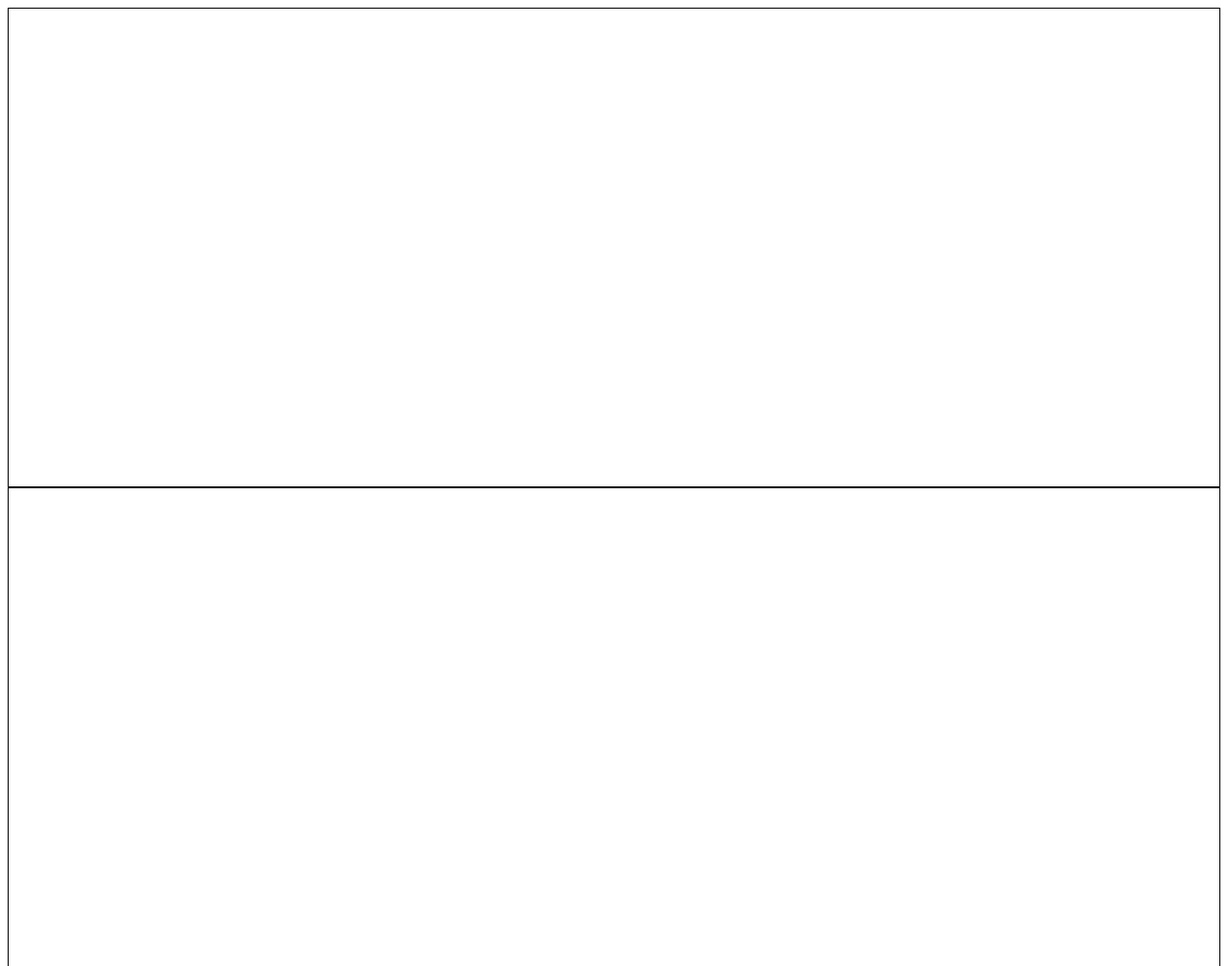
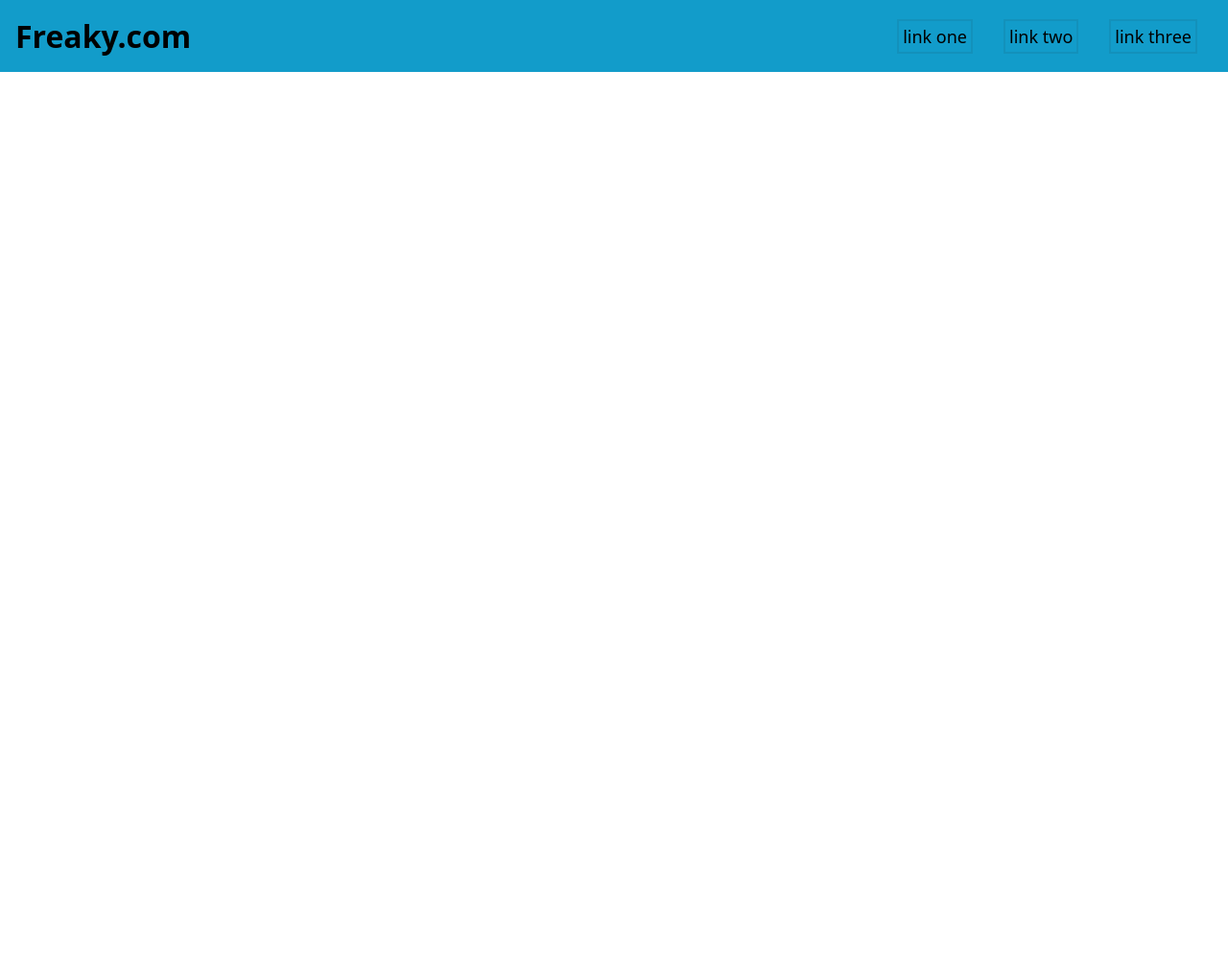
Before and after one commit to Andy08gtr/new_test, a plain HTML site: page index.html in a window 1280 px wide. Shown: the top 1007 px of the page at 96% size. After the commit the page ends 800 px from the top, so only its background shows below. Drawn offline with Linux system fonts and the light colour scheme.

Commit message:
Decide the layout of the website, the holy grail
Not much to say, but i still got a lot to do.

```diff
--- a/index.html
+++ b/index.html
@@ -6,7 +6,14 @@
         <title>500 hundred cigarettes</title>
     </head>
     <body>
-        <div class="header"></div>
+        <div class="header">
+            <div class="logo">Freaky.com</div>
+            <div class="links">
+                <div class="link">link one</div>
+                <div class="link">link two</div>
+                <div class="link">link three</div>
+            </div>
+        </div>
         <div class="content"></div>
         <div class="footer"></div>
     </body>
--- a/styles.css
+++ b/styles.css
@@ -2,7 +2,34 @@
     box-sizing: border-box;
 }
 
-div {
-    border: 1px solid black;
-    height: 500px;
+body {
+    margin:0;
 }
+
+.header {
+    background-color: rgb(18, 156, 202);
+    padding: 16px;
+    padding-right: 32px;
+    display: flex;
+    align-items: center;
+    justify-content: space-between;
+}
+
+.logo {
+    font-size: 32px;
+    font-weight: 700;
+    font-family: system-ui, -apple-system, BlinkMacSystemFont, 'Segoe UI', Roboto, Oxygen, Ubuntu, Cantarell, 'Open Sans', 'Helvetica Neue', sans-serif;
+}
+
+.links {
+    display: flex;
+    gap: 32px;
+}
+
+.link {
+    font-size: 18px;
+    font-weight: 400;
+    font-family: system-ui, -apple-system, BlinkMacSystemFont, 'Segoe UI', Roboto, Oxygen, Ubuntu, Cantarell, 'Open Sans', 'Helvetica Neue', sans-serif;
+    border: 2px solid rgb(19, 145, 187);
+    padding: 4px;
+}
```
